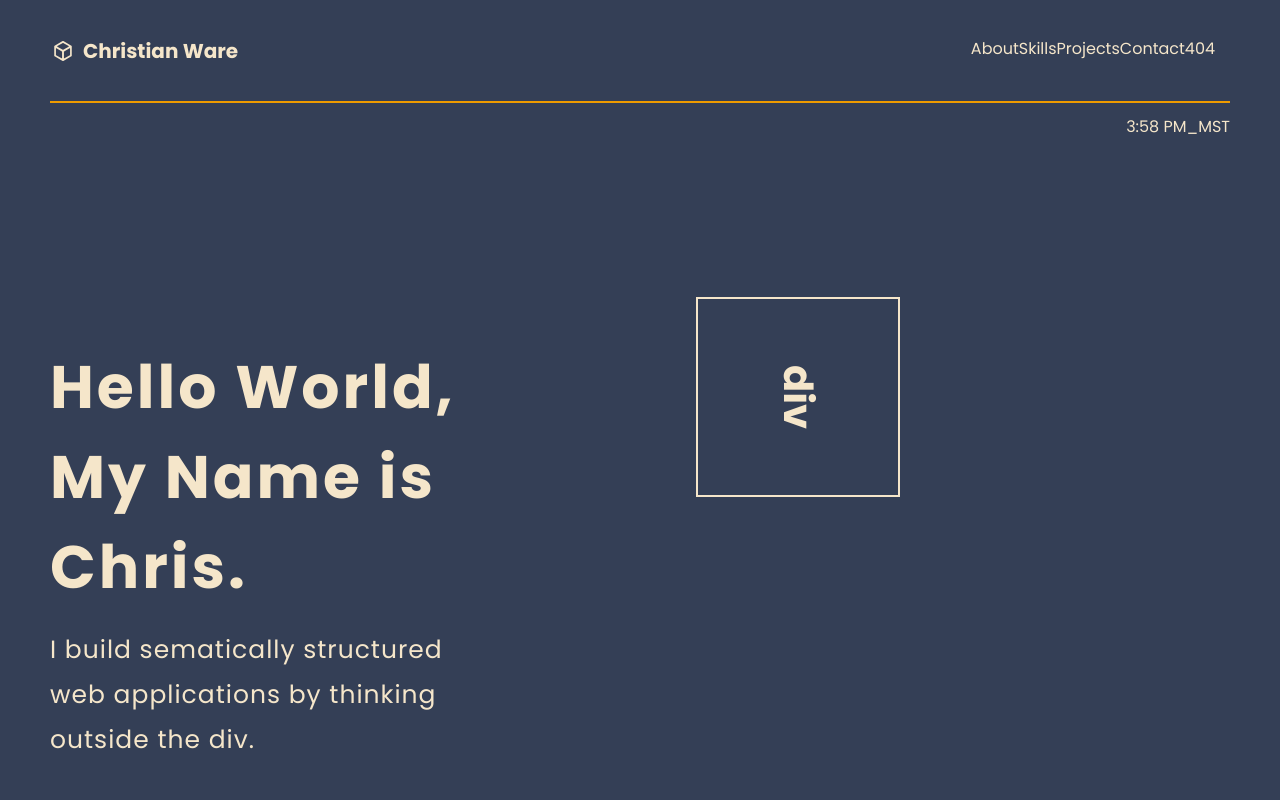
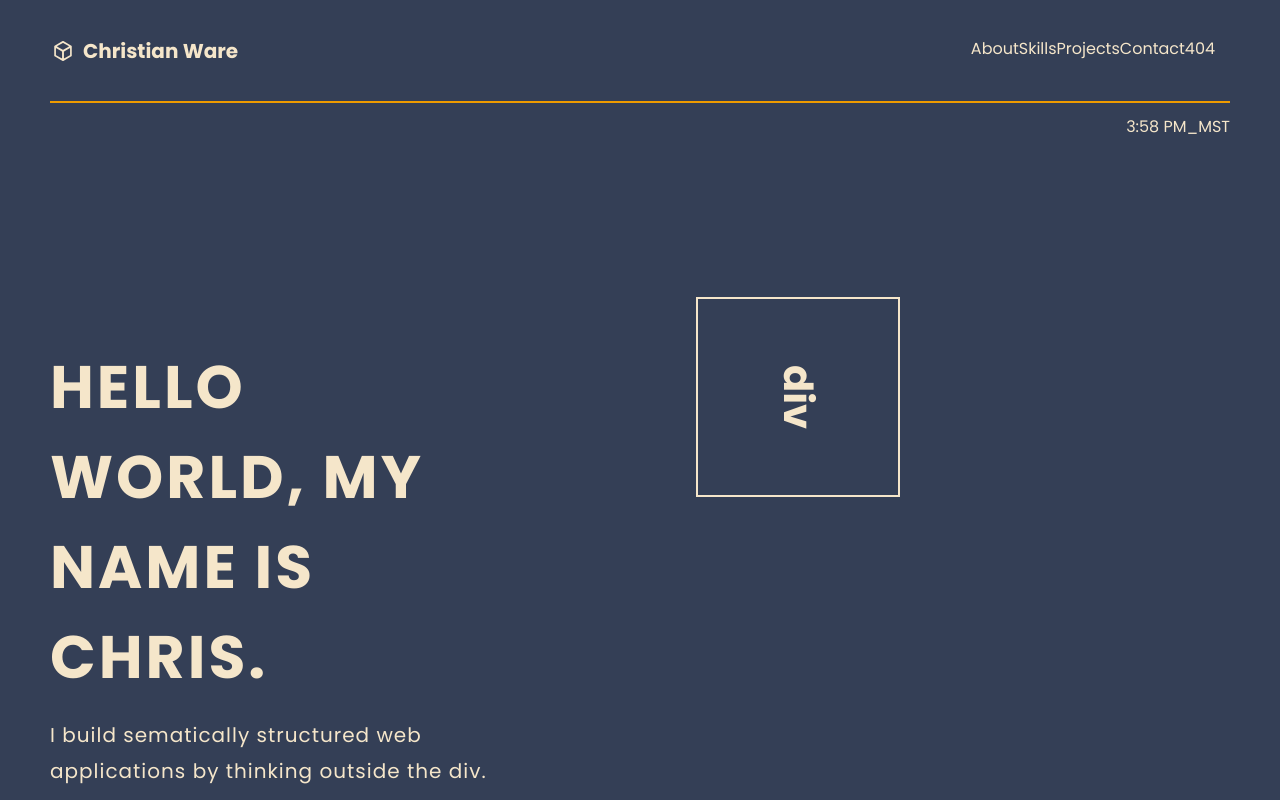
Before and after one commit to ChristianWare/Portland, a Next.js app: page / in a window 1280 px wide. Shown: the top 800 px of the page. Built offline with nearby package versions, Linux system fonts and the light colour scheme.

Commit message:
Map key Index for Projects

```diff
--- a/src/components/Projects.js
+++ b/src/components/Projects.js
@@ -9,7 +9,7 @@ function Projects() {
       <ProjectsCube className={styles.cubeContainer}>Projects</ProjectsCube>
 
       {projects.map((project) => (
-        <div className={styles.allItems}>
+        <div key={project.id} className={styles.allItems}>
           <div className={styles.item}>
             <div className={styles.right}>
               <h2 className={styles.projectTitle}>{project.title}</h2>
--- a/styles/Hero.module.css
+++ b/styles/Hero.module.css
@@ -19,6 +19,7 @@ margin-top: 50px;
     /* letter-spacing: .5rem; */
     line-height: 1.5;
     padding-bottom: 1.5rem;
+    text-transform: uppercase;
 
 }
 
@@ -39,17 +40,12 @@ margin-top: 50px;
      transition: none;
  }
 
- .titleItem {
-          display: flex;
-          flex-direction: column;
-          letter-spacing: .1rem;
-          transition: none;
- }
 
  .titleItem h5 {
-     font-weight: 500;
+     font-size: 2rem;
      margin-bottom: 3rem;
      font-weight: 500;
+     letter-spacing: .1rem;
  }
 
  .cubeContainer {
```
